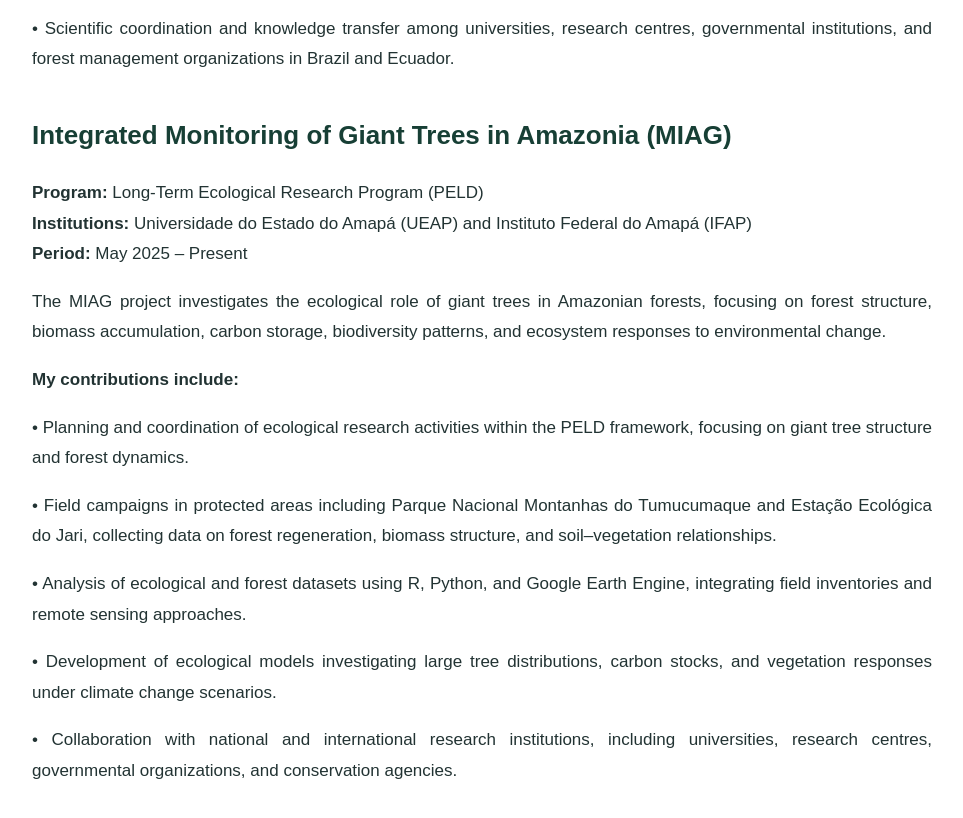
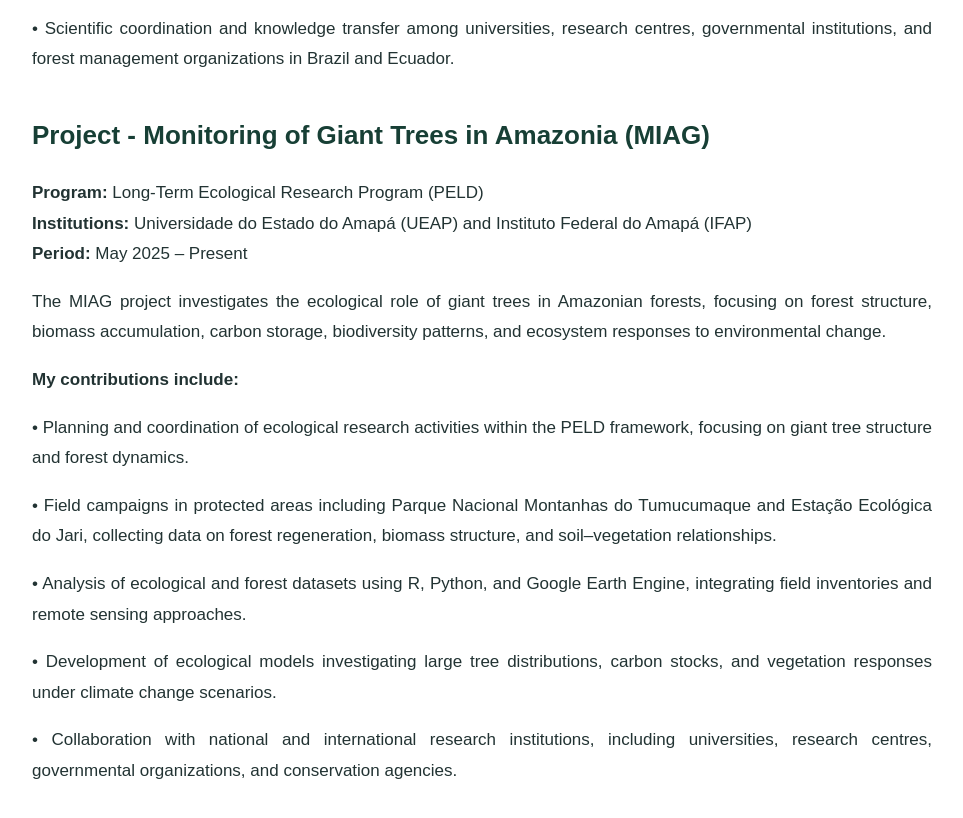
Before and after one commit to JorgeReategui91/JorgeReategui91.github.io, a plain HTML site: page projects.html in a window 1280 px wide. Shown: the part 1029-1847 px from the top of the page, without its empty margins (96-1059 px from the left). Drawn offline with Linux system fonts and the light colour scheme.

Commit message:
Update projects.html

```diff
--- a/projects.html
+++ b/projects.html
@@ -103,7 +103,7 @@ Brazil and Ecuador.
 
 
 
-<h2>Integrated Monitoring of Giant Trees in Amazonia (MIAG)</h2>
+<h2>Project - Monitoring of Giant Trees in Amazonia (MIAG)</h2>
 
 <p>
 <strong>Program:</strong> Long-Term Ecological Research Program (PELD)<br>
```
